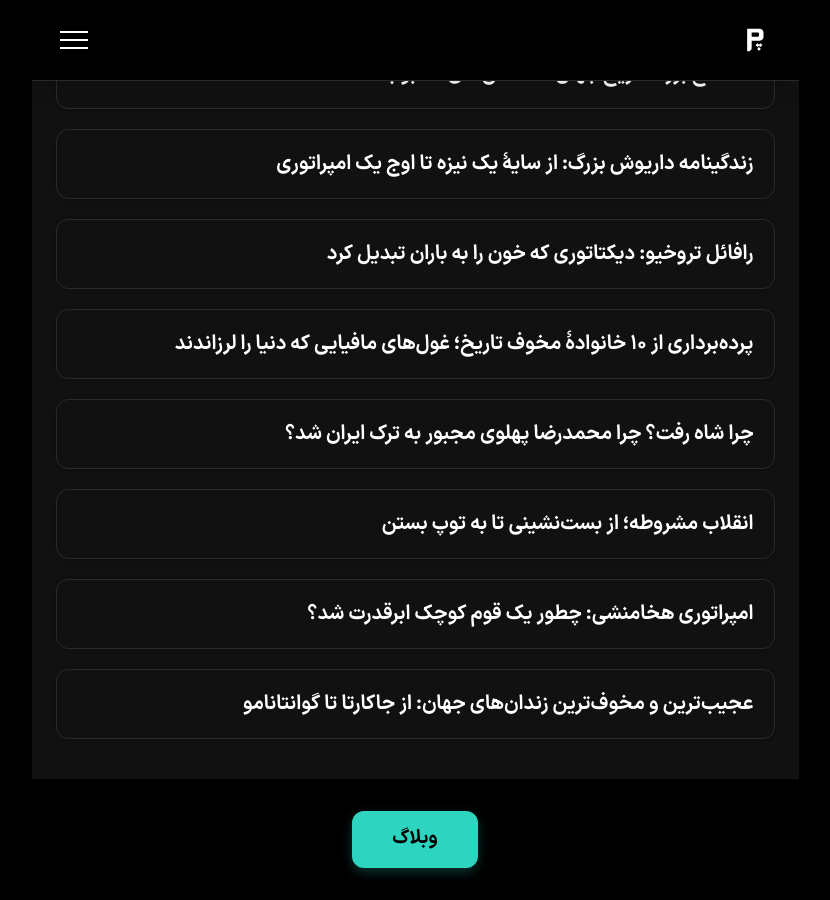
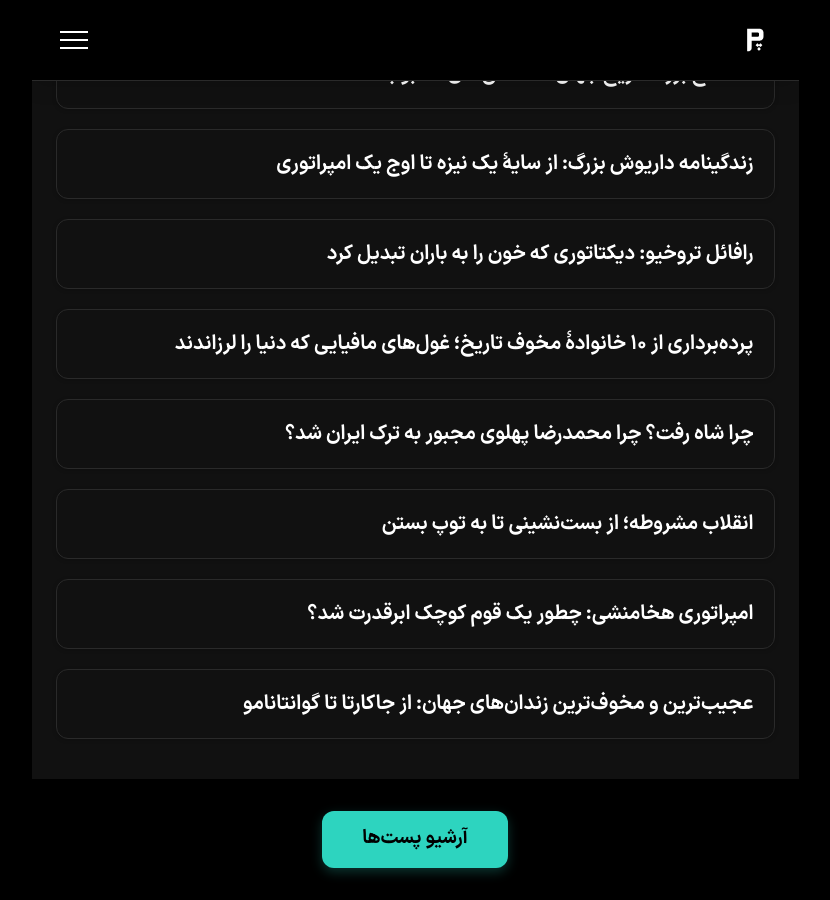
Before and after one commit to darkblog/darkblog.github.io, a Jekyll site: the page built from page.html, in a window 1280 px wide and 900 px high, scrolled down 2089 px. Shown: the whole window, without its empty margins (225-1055 px from the left). Built offline with Jekyll 4.4.1, drawn with Linux system fonts in a browser that asks for light colours.

Commit message:
Update page.html

```diff
--- a/page.html
+++ b/page.html
@@ -134,7 +134,7 @@ layout: null
     </ul>
   </main>
   <footer class="site-footer">
-    <a href="/blog" class="footer-blog-btn">وبلاگ</a>
+    <a href="/blog" class="footer-blog-btn">آرشیو پست‌ها</a>
   </footer>
 </div>
 
```
